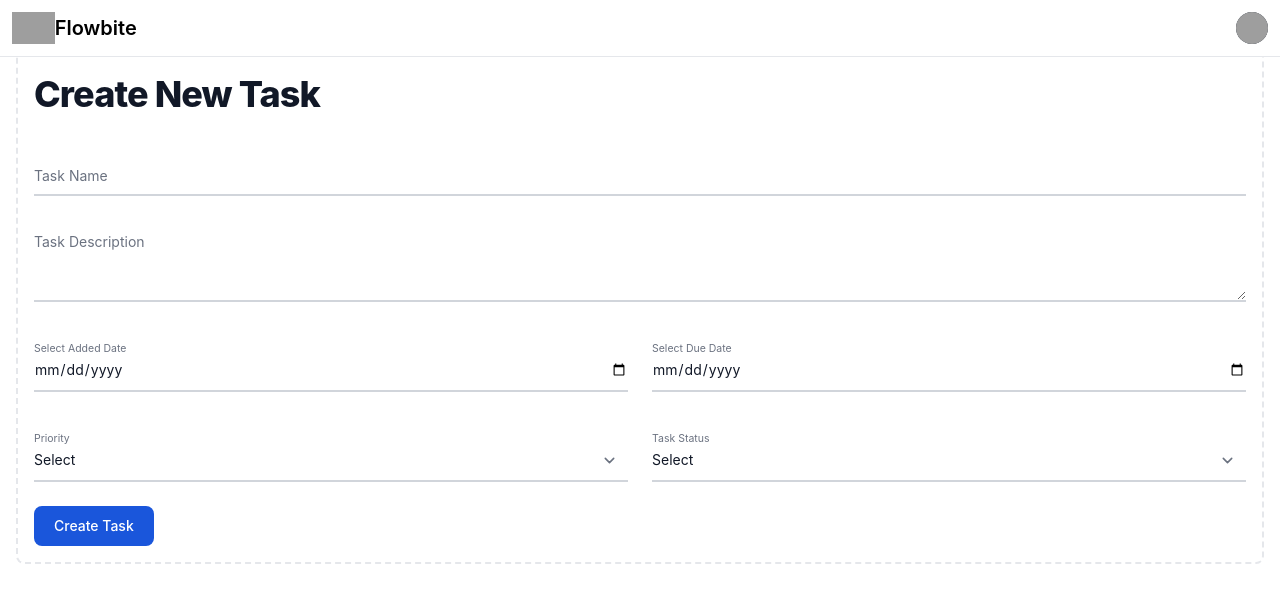
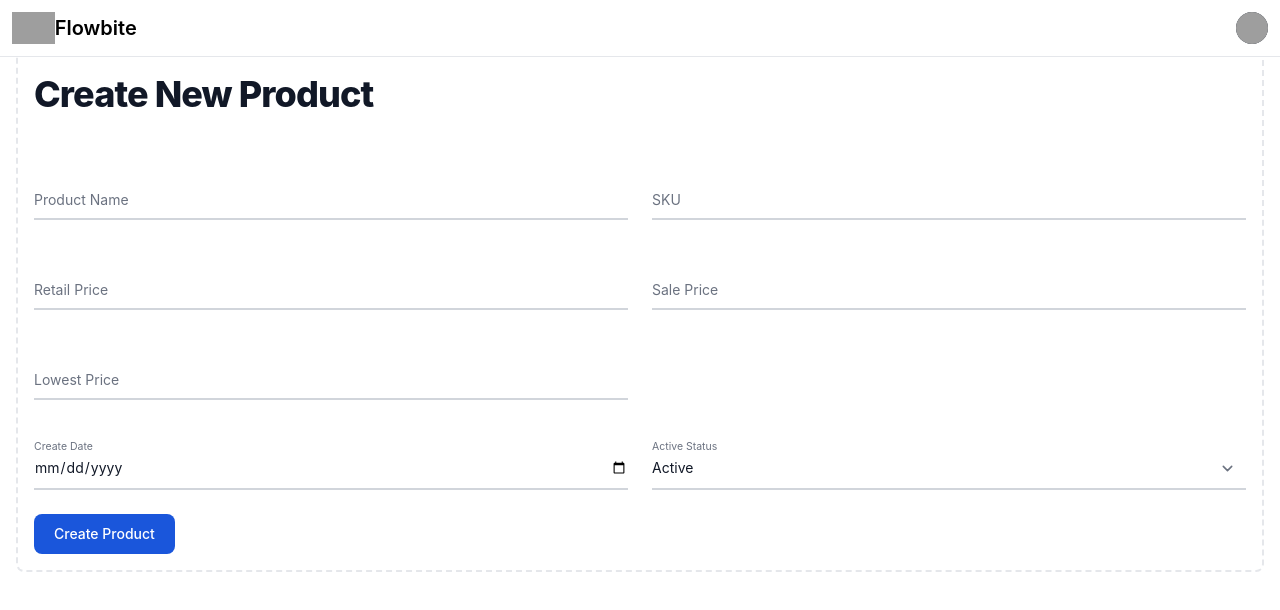
Before and after one commit to DinukaKaveen/CRUD-with-Products, a React (Create React App) app in the folder front-end/: page /create_product in a window 1280 px wide. Shown: the top 610 px of the page. Built offline with nearby package versions, Linux system fonts and the light colour scheme; grey boxes are pictures that could not be loaded.

Commit message:
Update CreateProduct.js

```diff
--- a/front-end/src/pages/CreateProduct.js
+++ b/front-end/src/pages/CreateProduct.js
@@ -5,12 +5,13 @@ import NavBar from "./NavBar";
 function CreateProduct() {
   const [message, setMessage] = useState("");
   const [productDetails, setProductDetails] = useState({
-    taskName: "",
-    taskDescription: "",
-    addedDate: "",
-    dueDate: "",
-    priority: "",
-    taskStatus: "",
+    productName: "",
+    sku: "",
+    createdDate: "",
+    retailPrice: "",
+    salePrice: "",
+    lowestPrice: "",
+    activeStatus: "",
   });
 
   const onInputChange = (e) => {
@@ -36,7 +37,7 @@ function CreateProduct() {
 
   return (
     <div>
-      <NavBar/>
+      <NavBar />
       <div className="p-4 sm:ml-64">
         <div className="p-4 border-2 border-gray-200 border-dashed rounded-lg dark:border-gray-700 mt-14">
           <nav className="flex mb-4" aria-label="Breadcrumb">
@@ -72,139 +73,157 @@ function CreateProduct() {
                     ></path>
                   </svg>
                   <span className="ml-1 text-sm font-medium text-gray-500 md:ml-2 dark:text-gray-400">
-                    Create Task
+                    Create Product
                   </span>
                 </div>
               </li>
             </ol>
           </nav>
           <h2 className="mb-4 text-3xl font-extrabold leading-none tracking-tight text-gray-900 md:text-4xl dark:text-gray-700">
-            Create New Task
+            Create New Product
           </h2>
 
           <div>{message}</div>
           <br />
 
           <form onSubmit={(e) => submit(e)}>
+            <br />
+            <div className="grid md:grid-cols-2 md:gap-6">
               <div className="relative z-0 w-full mb-6 group">
                 <input
                   type="text"
-                name="taskName"
-                id="taskName"
-                value={productDetails.taskName}
+                  name="productName"
+                  id="productName"
+                  value={productDetails.productName}
                   onChange={(e) => onInputChange(e)}
                   className="block py-2.5 px-0 w-full text-sm text-gray-900 bg-transparent border-0 border-b-2 border-gray-300 appearance-none dark:text-white dark:border-gray-600 dark:focus:border-blue-500 focus:outline-none focus:ring-0 focus:border-blue-600 peer"
                   placeholder=" "
                   required
                 />
                 <label
-                htmlFor="taskName"
+                  htmlFor="productName"
                   className="peer-focus:font-medium absolute text-sm text-gray-500 dark:text-gray-400 duration-300 transform -translate-y-6 scale-75 top-3 -z-10 origin-[0] peer-focus:start-0 rtl:peer-focus:translate-x-1/4 rtl:peer-focus:left-auto peer-focus:text-blue-600 peer-focus:dark:text-blue-500 peer-placeholder-shown:scale-100 peer-placeholder-shown:translate-y-0 peer-focus:scale-75 peer-focus:-translate-y-6"
                 >
-                Task Name
+                  Product Name
                 </label>
               </div>
               <div className="relative z-0 w-full mb-6 group">
-              <textarea
-                rows={3}
+                <input
                   type="text"
-                name="taskDescription"
-                id="taskDescription"
-                value={productDetails.taskDescription}
+                  name="sku"
+                  id="sku"
+                  value={productDetails.sku}
                   onChange={(e) => onInputChange(e)}
                   className="block py-2.5 px-0 w-full text-sm text-gray-900 bg-transparent border-0 border-b-2 border-gray-300 appearance-none dark:text-white dark:border-gray-600 dark:focus:border-blue-500 focus:outline-none focus:ring-0 focus:border-blue-600 peer"
                   placeholder=" "
                   required
                 />
                 <label
-                htmlFor="taskDescription"
-                className="peer-focus:font-medium absolute text-sm text-gray-500 dark:text-gray-400 duration-300 transform -translate-y-6 scale-75 top-3 -z-10 origin-[0] peer-focus:start-0 rtl:peer-focus:translate-x-1/4 peer-focus:text-blue-600 peer-focus:dark:text-blue-500 peer-placeholder-shown:scale-100 peer-placeholder-shown:translate-y-0 peer-focus:scale-75 peer-focus:-translate-y-6"
+                  htmlFor="sku"
+                  className="peer-focus:font-medium absolute text-sm text-gray-500 dark:text-gray-400 duration-300 transform -translate-y-6 scale-75 top-3 -z-10 origin-[0] peer-focus:start-0 rtl:peer-focus:translate-x-1/4 rtl:peer-focus:left-auto peer-focus:text-blue-600 peer-focus:dark:text-blue-500 peer-placeholder-shown:scale-100 peer-placeholder-shown:translate-y-0 peer-focus:scale-75 peer-focus:-translate-y-6"
                 >
-                Task Description
+                  SKU
                 </label>
+              </div>
+            </div>
+            <br />
+            <div className="grid md:grid-cols-2 md:gap-6">
+              <div className="relative z-0 w-full mb-6 group">
+                <input
+                  type="text"
+                  name="retailPrice"
+                  id="retailPrice"
+                  value={productDetails.retailPrice}
+                  onChange={(e) => onInputChange(e)}
+                  className="block py-2.5 px-0 w-full text-sm text-gray-900 bg-transparent border-0 border-b-2 border-gray-300 appearance-none dark:text-white dark:border-gray-600 dark:focus:border-blue-500 focus:outline-none focus:ring-0 focus:border-blue-600 peer"
+                  placeholder=" "
+                  required
+                />
+                <label
+                  htmlFor="retailPrice"
+                  className="peer-focus:font-medium absolute text-sm text-gray-500 dark:text-gray-400 duration-300 transform -translate-y-6 scale-75 top-3 -z-10 origin-[0] peer-focus:start-0 rtl:peer-focus:translate-x-1/4 rtl:peer-focus:left-auto peer-focus:text-blue-600 peer-focus:dark:text-blue-500 peer-placeholder-shown:scale-100 peer-placeholder-shown:translate-y-0 peer-focus:scale-75 peer-focus:-translate-y-6"
+                >
+                  Retail Price
+                </label>
+              </div>
+              <div className="relative z-0 w-full mb-6 group">
+                <input
+                  type="text"
+                  name="salePrice"
+                  id="salePrice"
+                  value={productDetails.salePrice}
+                  onChange={(e) => onInputChange(e)}
+                  className="block py-2.5 px-0 w-full text-sm text-gray-900 bg-transparent border-0 border-b-2 border-gray-300 appearance-none dark:text-white dark:border-gray-600 dark:focus:border-blue-500 focus:outline-none focus:ring-0 focus:border-blue-600 peer"
+                  placeholder=" "
+                  required
+                />
+                <label
+                  htmlFor="salePrice"
+                  className="peer-focus:font-medium absolute text-sm text-gray-500 dark:text-gray-400 duration-300 transform -translate-y-6 scale-75 top-3 -z-10 origin-[0] peer-focus:start-0 rtl:peer-focus:translate-x-1/4 rtl:peer-focus:left-auto peer-focus:text-blue-600 peer-focus:dark:text-blue-500 peer-placeholder-shown:scale-100 peer-placeholder-shown:translate-y-0 peer-focus:scale-75 peer-focus:-translate-y-6"
+                >
+                  Sale Price
+                </label>
+              </div>
+            </div>
+            <br />
+            <div className="grid md:grid-cols-2 md:gap-6">
+              <div className="relative z-0 w-full mb-6 group">
+                <input
+                  type="text"
+                  name="lowestPrice"
+                  id="lowestPrice"
+                  value={productDetails.lowestPrice}
+                  onChange={(e) => onInputChange(e)}
+                  className="block py-2.5 px-0 w-full text-sm text-gray-900 bg-transparent border-0 border-b-2 border-gray-300 appearance-none dark:text-white dark:border-gray-600 dark:focus:border-blue-500 focus:outline-none focus:ring-0 focus:border-blue-600 peer"
+                  placeholder=" "
+                  required
+                />
+                <label
+                  htmlFor="lowestPrice"
+                  className="peer-focus:font-medium absolute text-sm text-gray-500 dark:text-gray-400 duration-300 transform -translate-y-6 scale-75 top-3 -z-10 origin-[0] peer-focus:start-0 rtl:peer-focus:translate-x-1/4 rtl:peer-focus:left-auto peer-focus:text-blue-600 peer-focus:dark:text-blue-500 peer-placeholder-shown:scale-100 peer-placeholder-shown:translate-y-0 peer-focus:scale-75 peer-focus:-translate-y-6"
+                >
+                  Lowest Price
+                </label>
+              </div>
             </div>
             <br />
             <div className="grid md:grid-cols-2 md:gap-6">
               <div className="relative z-0 w-full mb-6 group">
                 <input
                   type="date"
-                  name="addedDate"
-                  id="addedDate"
-                  value={productDetails.addedDate}
+                  name="createdDate"
+                  id="createdDate"
+                  value={productDetails.createdDate}
                   onChange={(e) => onInputChange(e)}
                   className="block py-2.5 px-0 w-full text-sm text-gray-900 bg-transparent border-0 border-b-2 border-gray-300 appearance-none dark:text-white dark:border-gray-600 dark:focus:border-blue-500 focus:outline-none focus:ring-0 focus:border-blue-600 peer"
                   placeholder=" "
                   required
                 />
                 <label
-                  htmlFor="addedDate"
+                  htmlFor="createdDate"
                   className="peer-focus:font-medium absolute text-sm text-gray-500 dark:text-gray-400 duration-300 transform -translate-y-6 scale-75 top-3 -z-10 origin-[0] peer-focus:start-0 rtl:peer-focus:translate-x-1/4 peer-focus:text-blue-600 peer-focus:dark:text-blue-500 peer-placeholder-shown:scale-100 peer-placeholder-shown:translate-y-0 peer-focus:scale-75 peer-focus:-translate-y-6"
                 >
-                  Select Added Date
+                  Create Date
                 </label>
               </div>
               <div className="relative z-0 w-full mb-6 group">
-                <input
-                  type="date"
-                  name="dueDate"
-                  id="dueDate"
-                  value={productDetails.dueDate}
-                  onChange={(e) => onInputChange(e)}
-                  className="block py-2.5 px-0 w-full text-sm text-gray-900 bg-transparent border-0 border-b-2 border-gray-300 appearance-none dark:text-white dark:border-gray-600 dark:focus:border-blue-500 focus:outline-none focus:ring-0 focus:border-blue-600 peer"
-                  placeholder=" "
-                  required
-                />
-                <label
-                  htmlFor="dueDate"
-                  className="peer-focus:font-medium absolute text-sm text-gray-500 dark:text-gray-400 duration-300 transform -translate-y-6 scale-75 top-3 -z-10 origin-[0] peer-focus:start-0 rtl:peer-focus:translate-x-1/4 peer-focus:text-blue-600 peer-focus:dark:text-blue-500 peer-placeholder-shown:scale-100 peer-placeholder-shown:translate-y-0 peer-focus:scale-75 peer-focus:-translate-y-6"
-                >
-                  Select Due Date
-                </label>
-              </div>
-            </div>
-            <br />
-            <div className="grid md:grid-cols-2 md:gap-6">
-              <div className="relative z-0 w-full mb-6 group">
                 <select
-                  name="priority"
-                  id="priority"
-                  value={productDetails.priority}
+                  name="activeStatus"
+                  id="activeStatus"
+                  value={productDetails.activeStatus}
                   onChange={(e) => onInputChange(e)}
                   className="block py-2.5 px-0 w-full text-sm text-gray-900 bg-transparent border-0 border-b-2 border-gray-300 appearance-none dark:text-white dark:border-gray-600 dark:focus:border-blue-500 focus:outline-none focus:ring-0 focus:border-blue-600 peer"
                   placeholder=" "
                   required
                 >
-                  <option>Select</option>
-                  <option>High</option>
-                  <option>Moderate</option>
-                  <option>Low</option>
+                  <option>Active</option>
+                  <option>Not Active</option>
                 </select>
                 <label
-                  htmlFor="priority"
+                  htmlFor="activeStatus"
                   className="peer-focus:font-medium absolute text-sm text-gray-500 dark:text-gray-400 duration-300 transform -translate-y-6 scale-75 top-3 -z-10 origin-[0] peer-focus:start-0 rtl:peer-focus:translate-x-1/4 peer-focus:text-blue-600 peer-focus:dark:text-blue-500 peer-placeholder-shown:scale-100 peer-placeholder-shown:translate-y-0 peer-focus:scale-75 peer-focus:-translate-y-6"
                 >
-                  Priority
-                </label>
-              </div>
-              <div className="relative z-0 w-full mb-6 group">
-                <select
-                  name="taskStatus"
-                  id="taskStatus"
-                  value={productDetails.taskStatus}
-                  onChange={(e) => onInputChange(e)}
-                  className="block py-2.5 px-0 w-full text-sm text-gray-900 bg-transparent border-0 border-b-2 border-gray-300 appearance-none dark:text-white dark:border-gray-600 dark:focus:border-blue-500 focus:outline-none focus:ring-0 focus:border-blue-600 peer"
-                  placeholder=" "
-                  required
-                >
-                  <option>Select</option>
-                  <option>Pending</option>
-                  <option>Completed</option>
-                </select>
-                <label
-                  htmlFor="taskStatus"
-                  className="peer-focus:font-medium absolute text-sm text-gray-500 dark:text-gray-400 duration-300 transform -translate-y-6 scale-75 top-3 -z-10 origin-[0] peer-focus:start-0 rtl:peer-focus:translate-x-1/4 peer-focus:text-blue-600 peer-focus:dark:text-blue-500 peer-placeholder-shown:scale-100 peer-placeholder-shown:translate-y-0 peer-focus:scale-75 peer-focus:-translate-y-6"
-                >
-                  Task Status
+                  Active Status
                 </label>
               </div>
             </div>
@@ -212,7 +231,7 @@ function CreateProduct() {
               type="submit"
               className="text-white bg-blue-700 hover:bg-blue-800 focus:ring-4 focus:outline-none focus:ring-blue-300 font-medium rounded-lg text-sm w-full sm:w-auto px-5 py-2.5 text-center dark:bg-blue-600 dark:hover:bg-blue-700 dark:focus:ring-blue-800"
             >
-              Create Task
+              Create Product
             </button>
           </form>
         </div>
```
Lines whose indentation alone changed are shown as unchanged.
